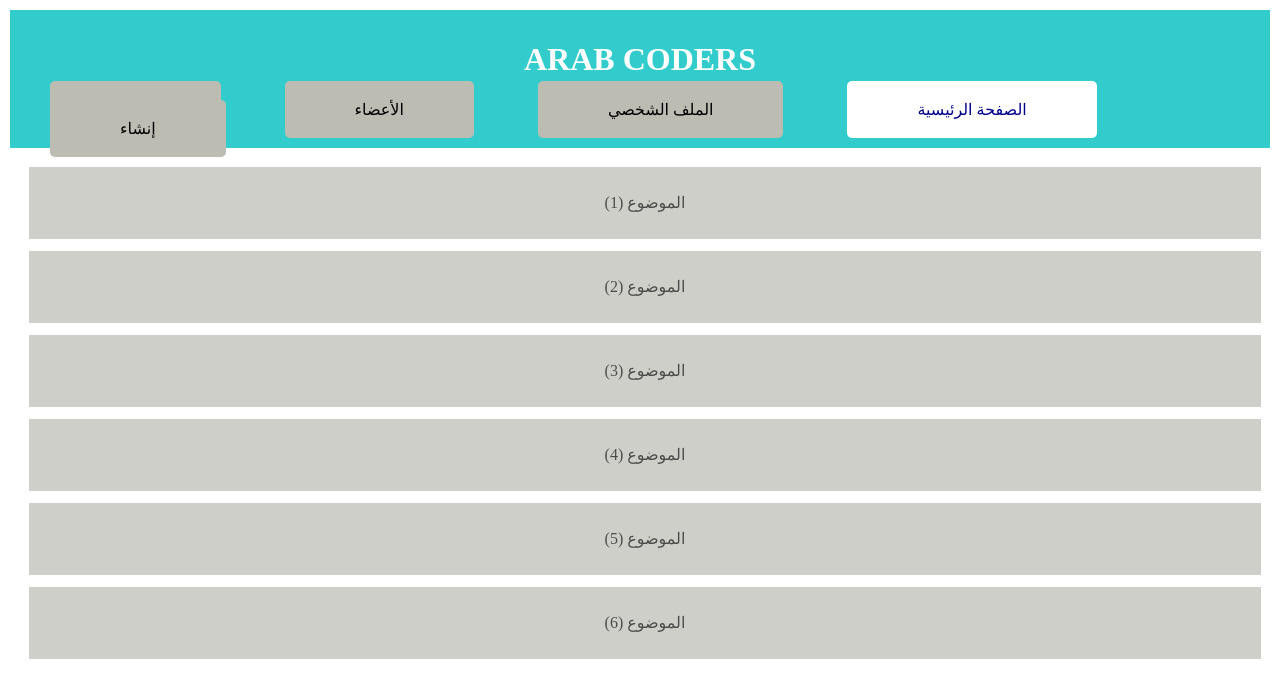
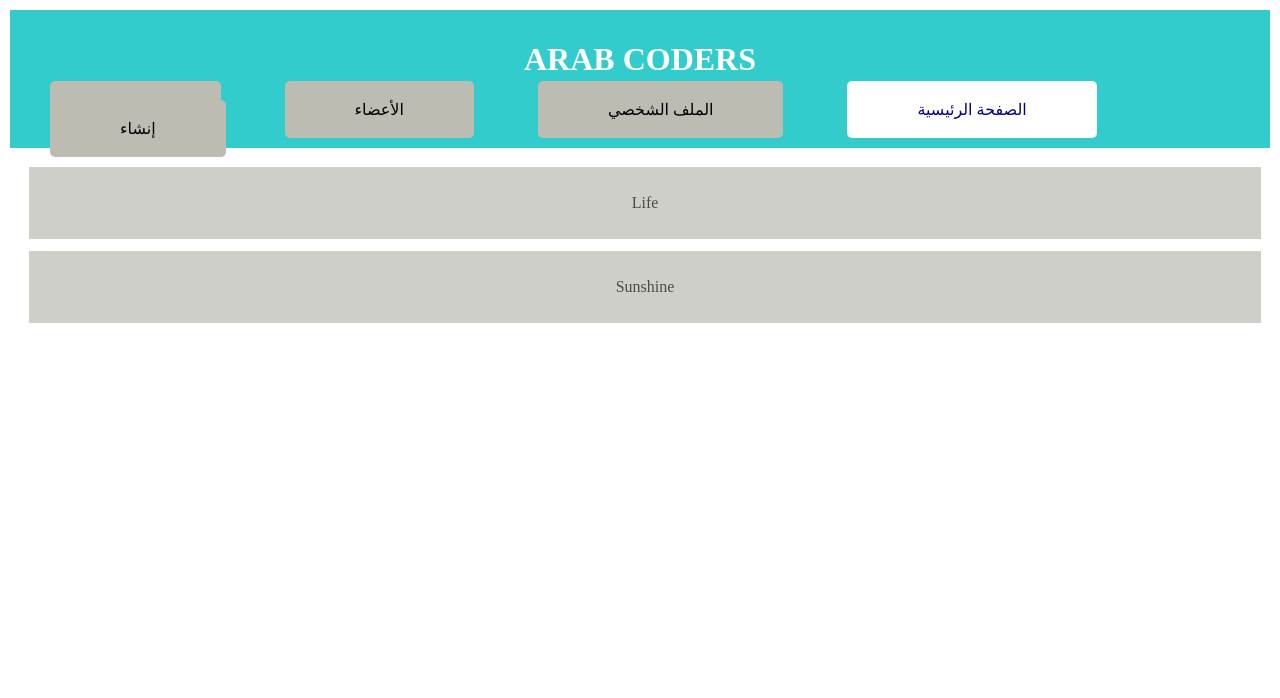
Before and after one commit to esraamostfa/omac_forum_workshop, a Flask app: page / in a window 1280 px wide. Shown: the top 698 px of the page. Run offline with Flask 2, Linux system fonts and the light colour scheme.

Commit message:
Link python files with flask and html files

```diff
--- a/forums/app.py
+++ b/forums/app.py
@@ -1,9 +1,13 @@
+import models
+import stores
+import data
 from flask import Flask, render_template
+
 app = Flask(__name__)
 
 @app.route("/")
 @app.route("/index")
 def home():
-    return render_template("index.html")
+    return render_template("index.html", posts = data.posts_store.get_all())
 
 app.run()
--- a/forums/templates/index.html
+++ b/forums/templates/index.html
@@ -18,24 +18,11 @@
     </header>
         <main>
             <table>
-                <tr>
-                    <td>الموضوع (1)</td>
-                </tr>
-                <tr>
-                    <td>الموضوع (2)</td>
-                </tr>
-                <tr>
-                    <td>الموضوع (3)</td>
-                </tr>
-                <tr>
-                    <td>الموضوع (4)</td>
-                </tr>
-                <tr>
-                    <td>الموضوع (5)</td>
-                </tr>
-                <tr>
-                    <td>الموضوع (6)</td>
-                </tr>
+                {% for post in posts %}
+                    <tr>
+                        <td>{{post.title}}</td>
+                    </tr>
+                {% endfor %}
             </table>
     </main>
 </body>
```
Also changed, not shown: forums/data.py (+5 -5 lines).
